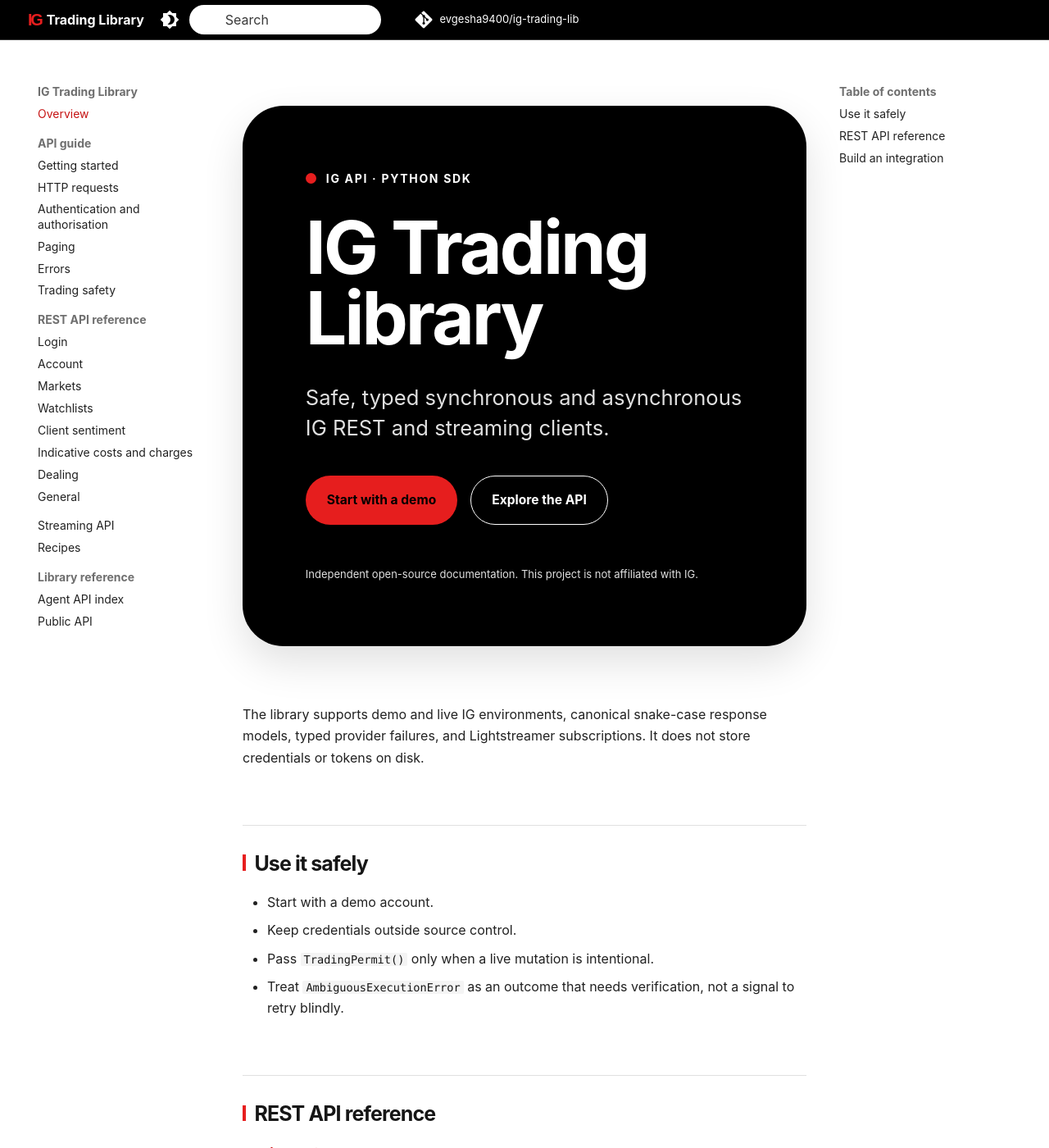
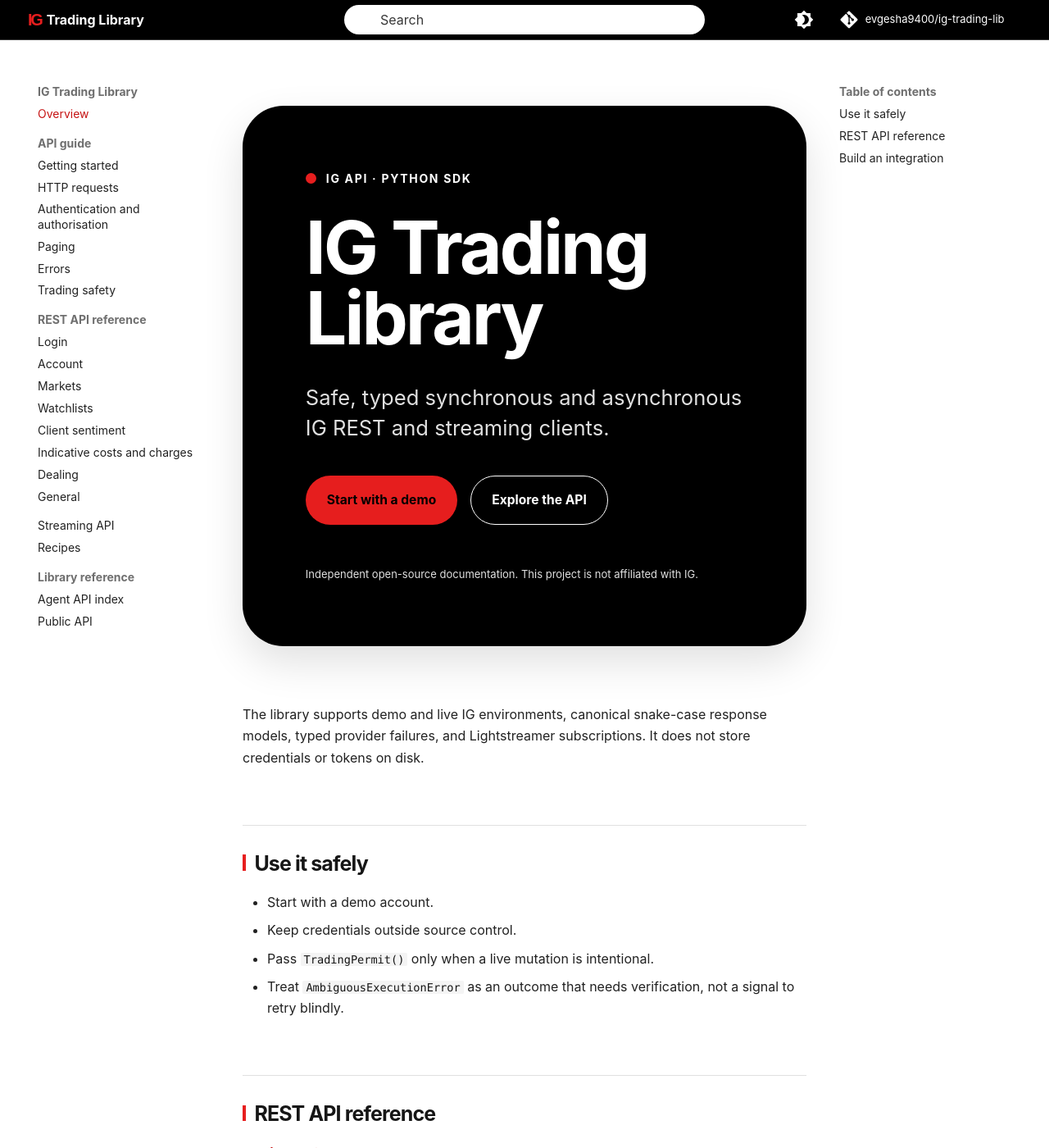
Before and after one commit to evgesha9400/ig-trading-lib, an MkDocs documentation site: the page built from docs/index.md, in a window 1280 px wide and 1400 px high. Shown: the whole window at 82% size. Built offline with MkDocs 1.6.1 and Material for MkDocs 9.7.7, drawn with Linux system fonts in a browser that asks for light colours; comment, search, counter and statistics services are not loaded; the version menu is left out.

Commit message:
style(docs): align header controls
- Centre search independently of the brand and utilities.\n- Keep the theme switch before aligned repository metadata.\n- Add a visible hover treatment to the complete wordmark.

```diff
--- a/docs/overrides/partials/header.html
+++ b/docs/overrides/partials/header.html
@@ -21,6 +21,19 @@
       {% set icon = config.theme.icon.menu or "material/menu" %}
       {% include ".icons/" ~ icon ~ ".svg" %}
     </label>
+    <div class="ig-docs-header-search">
+      {% if "material/search" in config.plugins %}
+        {% set search = config.plugins["material/search"] | attr("config") %}
+        {% if search.enabled %}
+          <label class="md-header__button md-icon" for="__search">
+            {% set icon = config.theme.icon.search or "material/magnify" %}
+            {% include ".icons/" ~ icon ~ ".svg" %}
+          </label>
+          {% include "partials/search.html" %}
+        {% endif %}
+      {% endif %}
+    </div>
+    <div class="ig-docs-header-utilities">
     {% if config.theme.palette %}
       {% if not config.theme.palette is mapping %}
         {% include "partials/palette.html" %}
@@ -32,21 +45,12 @@
     {% if config.extra.alternate %}
       {% include "partials/alternate.html" %}
     {% endif %}
-    {% if "material/search" in config.plugins %}
-      {% set search = config.plugins["material/search"] | attr("config") %}
-      {% if search.enabled %}
-        <label class="md-header__button md-icon" for="__search">
-          {% set icon = config.theme.icon.search or "material/magnify" %}
-          {% include ".icons/" ~ icon ~ ".svg" %}
-        </label>
-        {% include "partials/search.html" %}
-      {% endif %}
-    {% endif %}
     {% if config.repo_url %}
       <div class="md-header__source">
         {% include "partials/source.html" %}
       </div>
     {% endif %}
+    </div>
   </nav>
   {% if "navigation.tabs.sticky" in features %}
     {% if "navigation.tabs" in features %}
--- a/docs/stylesheets/ig-theme.css
+++ b/docs/stylesheets/ig-theme.css
@@ -122,6 +122,57 @@
 .md-header__brand:focus-visible .ig-docs-brand-mark,
 .md-header__brand:hover .ig-docs-brand-mark {
   color: #ff6c6c;
+}
+
+.md-header__brand:focus-visible .ig-docs-brand-name,
+.md-header__brand:hover .ig-docs-brand-name {
+  text-decoration-color: #ff6c6c;
+  text-decoration-line: underline;
+  text-decoration-thickness: 0.1rem;
+  text-underline-offset: 0.25rem;
+}
+
+@media screen and (min-width: 60em) {
+  .md-header__inner {
+    display: grid;
+    grid-template-columns: minmax(0, 1fr) minmax(18rem, 22rem) minmax(0, 1fr);
+  }
+
+  .md-header__brand {
+    grid-column: 1;
+    justify-self: start;
+  }
+
+  .ig-docs-header-search {
+    grid-column: 2;
+    width: 100%;
+  }
+
+  .ig-docs-header-search > .md-header__button {
+    display: none;
+  }
+
+  .ig-docs-header-search .md-search,
+  .ig-docs-header-search .md-search__inner,
+  .ig-docs-header-search .md-search__form {
+    width: 100%;
+  }
+
+  .ig-docs-header-search .md-search__inner {
+    float: none;
+  }
+
+  .ig-docs-header-utilities {
+    align-items: center;
+    display: flex;
+    grid-column: 3;
+    justify-content: flex-end;
+    min-width: 0;
+  }
+
+  .ig-docs-header-utilities .md-header__source {
+    margin-left: 0.35rem;
+  }
 }
 
 .md-search__form {
```
Also changed, not shown: 1 other file.
